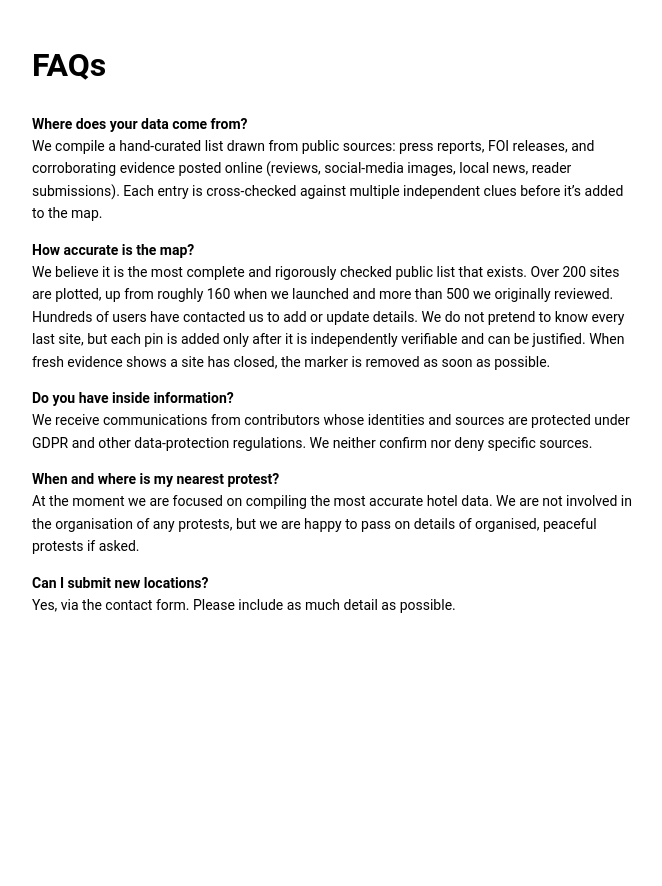
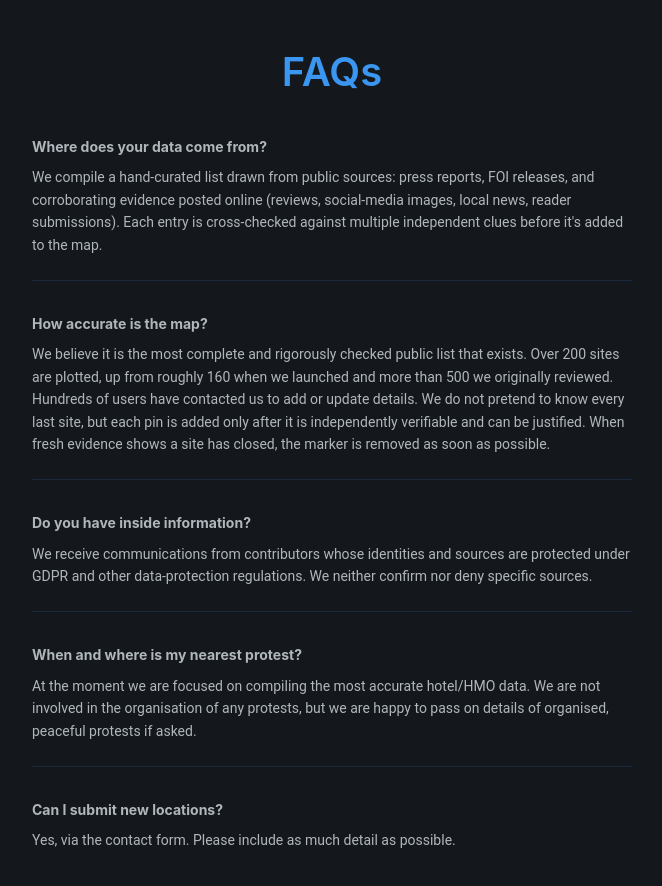
Before and after one commit to howfarfrommydoorstep/faqs, a plain HTML site: page index.html in a window 1280 px wide. Shown: the whole page, without its empty margins (308-970 px from the left). Before the commit the page ends 800 px from the top, so only its background shows below. Drawn offline with Linux system fonts and the light colour scheme.

Commit message:
Update index.html

```diff
--- a/index.html
+++ b/index.html
@@ -4,7 +4,6 @@
   <meta charset="UTF-8">
   <title>FAQs</title>
 
-  <!-- === GOOGLE ANALYTICS — INSERTED BY ARYA === -->
   <!-- Google tag (gtag.js) -->
   <script async src="https://www.googletagmanager.com/gtag/js?id=G-65E3WHQ7FL"></script>
   <script>
@@ -16,16 +15,75 @@
 
   <style>
     body {
-      font-family: Roboto, sans-serif;
+      font-family: 'Roboto', sans-serif;
       font-size: 14px;
       line-height: 1.6;
       margin: 40px auto;
       max-width: 600px;
       padding: 0 20px;
-      color: #000;
+      background: #14181C;
+      color: #B0B7BC;
     }
+
     h1 {
-      font-size: clamp(24px, 4vw, 32px);
+      font-family: 'Inter', sans-serif;
+      font-size: clamp(28px, 4vw, 40px);
+      color: #3A96F0;
+      margin-bottom: 2rem;
+      font-weight: 600;
+      text-align: center;
+    }
+
+    p {
+      margin-bottom: 2rem;
+      padding-bottom: 1.5rem;
+      border-bottom: 1px solid rgba(58, 150, 240, 0.15);
+    }
+
+    p:last-child {
+      border-bottom: none;
+      padding-bottom: 0;
+    }
+
+    strong {
+      font-family: 'Inter', sans-serif;
+      font-size: inherit;
+      font-weight: 700;
+      color: #B0B7BC;
+      display: inline-block;
+      margin-bottom: 8px;
+    }
+
+    a {
+      color: #3A96F0;
+      text-decoration: none;
+      transition: color 0.2s ease;
+    }
+
+    a:hover {
+      color: #5da8f2;
+      text-decoration: underline;
+    }
+
+    a:focus {
+      outline: 2px solid #3A96F0;
+      outline-offset: 2px;
+    }
+
+    /* Improve readability on dark background */
+    ::selection {
+      background: #3A96F0;
+      color: #14181C;
+    }
+
+    /* Ensure good contrast for accessibility */
+    @media (prefers-contrast: high) {
+      body {
+        color: #E5E7EB;
+      }
+      strong {
+        color: #E5E7EB;
+      }
     }
   </style>
 </head>
@@ -34,7 +92,7 @@
   <h1>FAQs</h1>
 
   <p><strong>Where does your data come from?</strong><br>
-  We compile a hand-curated list drawn from public sources: press reports, FOI releases, and corroborating evidence posted online (reviews, social-media images, local news, reader submissions). Each entry is cross-checked against multiple independent clues before it’s added to the map.</p>
+  We compile a hand-curated list drawn from public sources: press reports, FOI releases, and corroborating evidence posted online (reviews, social-media images, local news, reader submissions). Each entry is cross-checked against multiple independent clues before it's added to the map.</p>
 
   <p><strong>How accurate is the map?</strong><br>
   We believe it is the most complete and rigorously checked public list that exists. Over 200 sites are plotted, up from roughly 160 when we launched and more than 500 we originally reviewed. Hundreds of users have contacted us to add or update details. We do not pretend to know every last site, but each pin is added only after it is independently verifiable and can be justified. When fresh evidence shows a site has closed, the marker is removed as soon as possible.</p>
@@ -43,7 +101,7 @@
   We receive communications from contributors whose identities and sources are protected under GDPR and other data-protection regulations. We neither confirm nor deny specific sources.</p>
 
   <p><strong>When and where is my nearest protest?</strong><br>
-  At the moment we are focused on compiling the most accurate hotel data. We are not involved in the organisation of any protests, but we are happy to pass on details of organised, peaceful protests if asked.</p>
+  At the moment we are focused on compiling the most accurate hotel/HMO data. We are not involved in the organisation of any protests, but we are happy to pass on details of organised, peaceful protests if asked.</p>
 
   <p><strong>Can I submit new locations?</strong><br>
   Yes, via the contact form. Please include as much detail as possible.</p>
```
